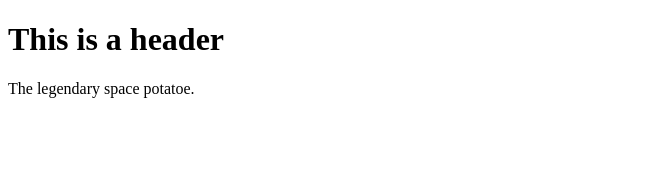
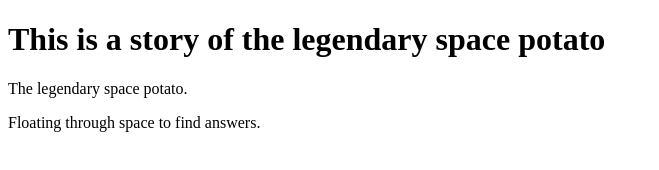
Before and after one commit to Shabutie93/git-test, a plain HTML site: page index.html in a window 1280 px wide. Shown: the whole page, without its empty margins (0-659 px from the left). Drawn offline with Linux system fonts and the light colour scheme.

Commit message:
Third commit

```diff
--- a/index.html
+++ b/index.html
@@ -1,7 +1,8 @@
 <!DOCTYPE html>
     <html>
         <body>
-            <h1>This is a header</h1>
-            <p> The legendary space potatoe.</p>
+            <h1>This is a story of the legendary space potato</h1>
+            <p> The legendary space potato.</p>
+            <p> Floating through space to find answers.</p>
         </body>
     </html>
```
